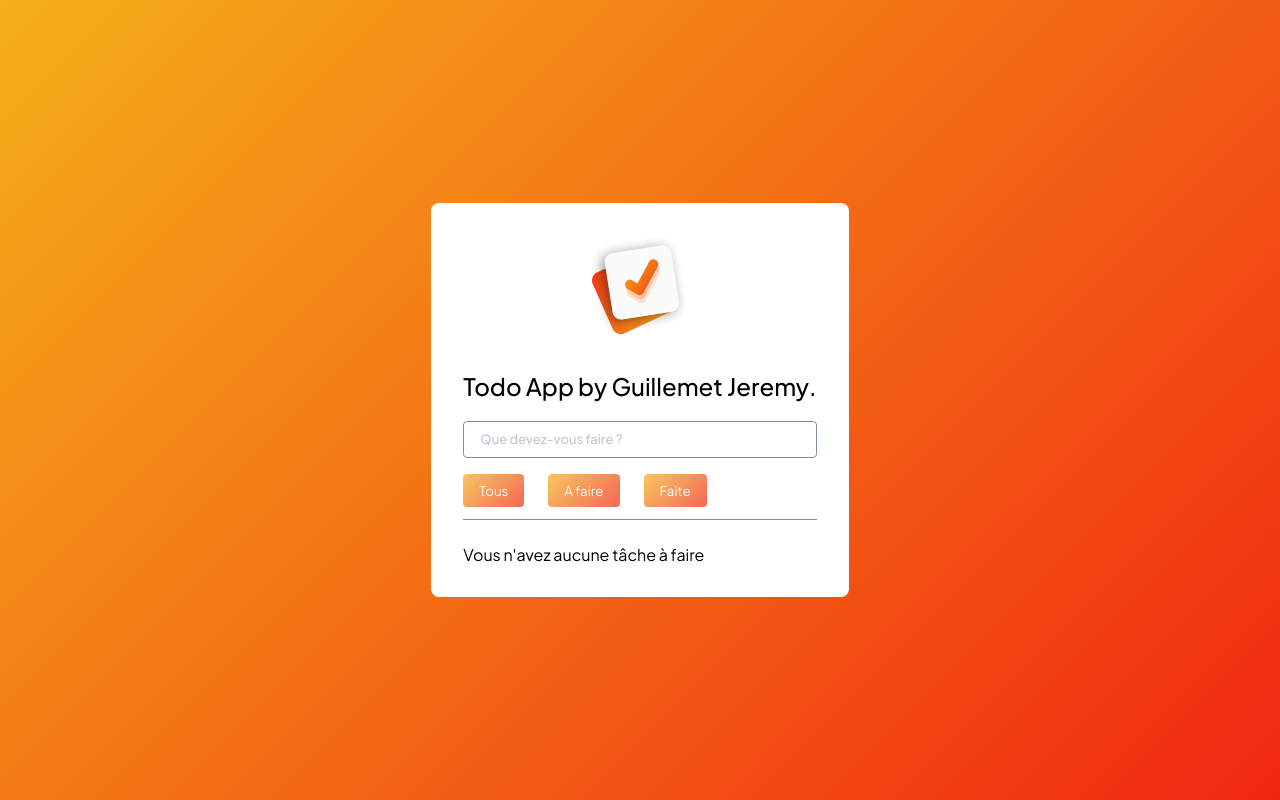
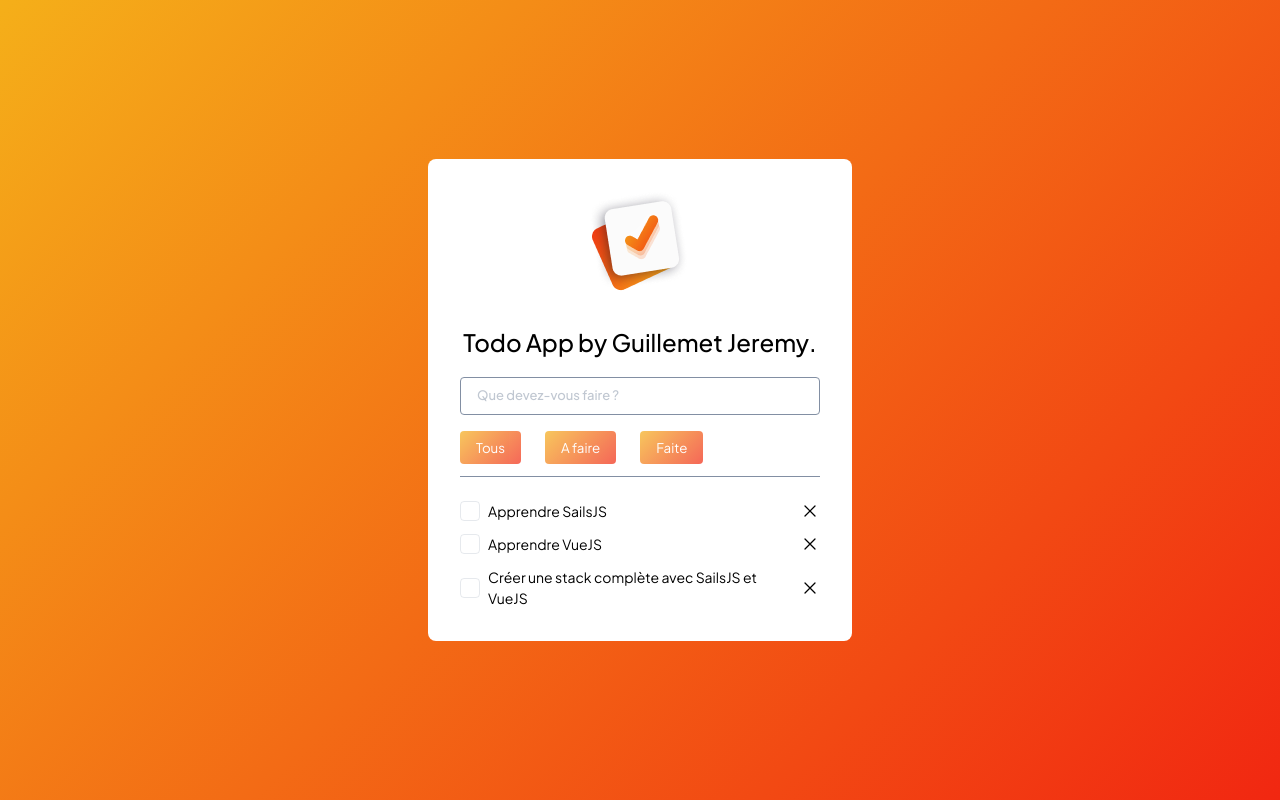
Before and after one commit to Jerem-DEV-lab/todo-app-vu2, a Vue app: page / in a window 1280 px wide. Built offline with nearby package versions, Linux system fonts and the light colour scheme.

Commit message:
Fix: Filtered todos Fix: Text color in input

```diff
--- a/src/components/TodoList.vue
+++ b/src/components/TodoList.vue
@@ -8,13 +8,13 @@
       @keyup.enter="addTodo"
     />
     <div class="todo__footer">
-      <button @click="filterTodo('All')">Tous</button>
-      <button @click="filterTodo('Not-completed')">A faire</button>
-      <button @click="filterTodo('Completed')">Faite</button>
+      <button @click="filteredTodo = 'All'">Tous</button>
+      <button @click="filteredTodo = 'Not-completed'">A faire</button>
+      <button @click="filteredTodo = 'Completed'">Faite</button>
     </div>
     <ul class="todo__list" v-if="todos.length > 0">
       <transition-group name="fade" appear>
-        <li class="todo__item" :key="todo.id" v-for="todo in filteredTodo">
+        <li class="todo__item" :key="todo.id" v-for="todo in filteredTodos">
           <input
             type="checkbox"
             class="todo__checkbox"
@@ -50,7 +50,9 @@
         </li>
       </transition-group>
     </ul>
-    <span v-if="filteredTodo.length === 0">Vous n'avez aucune tâche à faire</span>
+    <span v-if="filteredTodos.length <= 0">
+      Vous n'avez aucune tâche à faire
+    </span>
   </div>
 </template>
 
@@ -89,7 +91,7 @@ export default {
           completed: false,
         },
       ],
-      filteredTodo: [],
+      filteredTodo: "All",
       newTodo: "",
       editingTodo: null,
       oldTitleTodo: "",
@@ -116,17 +118,18 @@ export default {
       this.editingTodo = null;
     },
     cancelEdit() {
-      this.todos.find((t) => t.id === this.editingTodo).title = this.oldTitleTodo;
+      this.todos.find((t) => t.id === this.editingTodo).title =
+        this.oldTitleTodo;
       this.editingTodo = null;
     },
-    filterTodo(filter) {
-      if (filter === "All") {
-        this.filteredTodo = this.todos;
-      } else if (filter === "Not-completed") {
-        this.filteredTodo = this.todos.filter((todo) => todo.completed === false);
-      } else if (filter === "Completed") {
-        this.filteredTodo = this.todos.filter((todo) => todo.completed === true);
-      }
+  },
+  computed: {
+    filteredTodos() {
+      if (this.filteredTodo === "Not-completed") {
+        return this.todos.filter((todo) => !todo.completed);
+      } else if (this.filteredTodo === "Completed")
+        return this.todos.filter((todo) => todo.completed);
+      return this.todos;
     },
   },
 };
--- a/src/styles/todo.scss
+++ b/src/styles/todo.scss
@@ -11,6 +11,7 @@
   width: 100%;
   padding: 8px 16px;
   line-height: 1.5;
+  color: #000;
   margin-top: 12px;
 }
 
```
